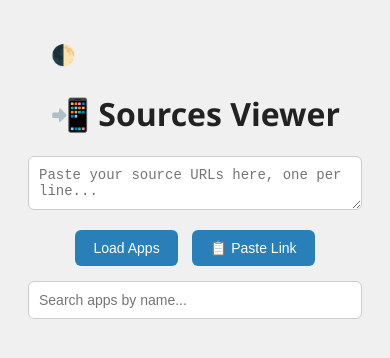
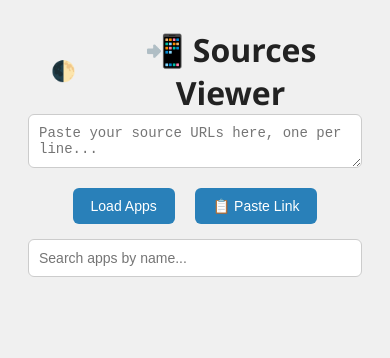
Before and after one commit to mostafa3098/sources-viewer, a plain HTML site: page index.html in a window 390 px wide. Drawn offline with Linux system fonts and the light colour scheme.

Commit message:
Update index.html

```diff
--- a/index.html
+++ b/index.html
@@ -14,7 +14,6 @@
 
     h1 {
       text-align: center;
-      margin-top: 0;
     }
 
     textarea, input[type="text"] {
@@ -50,11 +49,22 @@
       flex-wrap: wrap;
     }
 
-    .toggle-theme-btn {
+    .header-container {
+      display: flex;
+      justify-content: space-between;
+      align-items: center;
+    }
+
+    .header-container h1 {
+      flex-grow: 1;
+      text-align: center;
+      margin: 0;
+    }
+
+    .theme-toggle {
       font-size: 20px;
       background: none;
       border: none;
-      color: inherit;
       cursor: pointer;
     }
 
@@ -113,8 +123,10 @@
       background-color: #666;
     }
 
-    .button-group {
-      text-align: center;
+    .button-center {
+      display: flex;
+      justify-content: center;
+      gap: 10px;
       margin-bottom: 10px;
     }
 
@@ -134,14 +146,13 @@
   </style>
 </head>
 <body>
-  <div class="top-bar">
-    <button class="toggle-theme-btn" onclick="toggleTheme()">🌓</button>
+  <div class="header-container">
+    <button class="theme-toggle" onclick="toggleTheme()">🌓</button>
+    <h1>📲 Sources Viewer</h1>
   </div>
 
-  <h1>📲 Sources Viewer</h1>
-
   <textarea id="sources" placeholder="Paste your source URLs here, one per line..."></textarea>
-  <div class="button-group">
+  <div class="button-center">
     <button onclick="fetchSources()">Load Apps</button>
     <button onclick="pasteFromClipboard()">📋 Paste Link</button>
   </div>
@@ -325,9 +336,10 @@
     async function pasteFromClipboard() {
       try {
         const text = await navigator.clipboard.readText();
-        document.getElementById("sources").value = text;
-      } catch {
-        alert("Failed to read from clipboard.");
+        const textarea = document.getElementById("sources");
+        textarea.value = textarea.value ? textarea.value + "\n" + text : text;
+      } catch (e) {
+        alert("Clipboard access denied");
       }
     }
 
```
